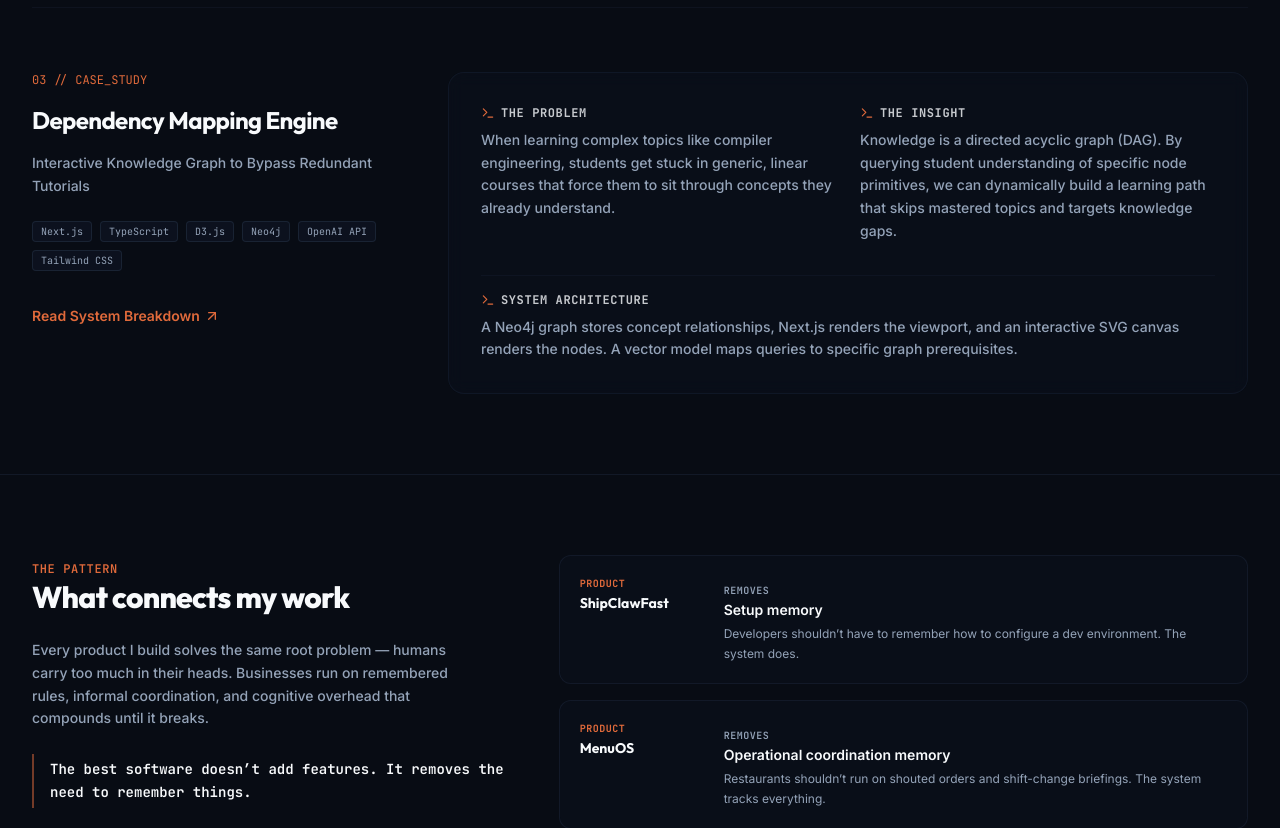
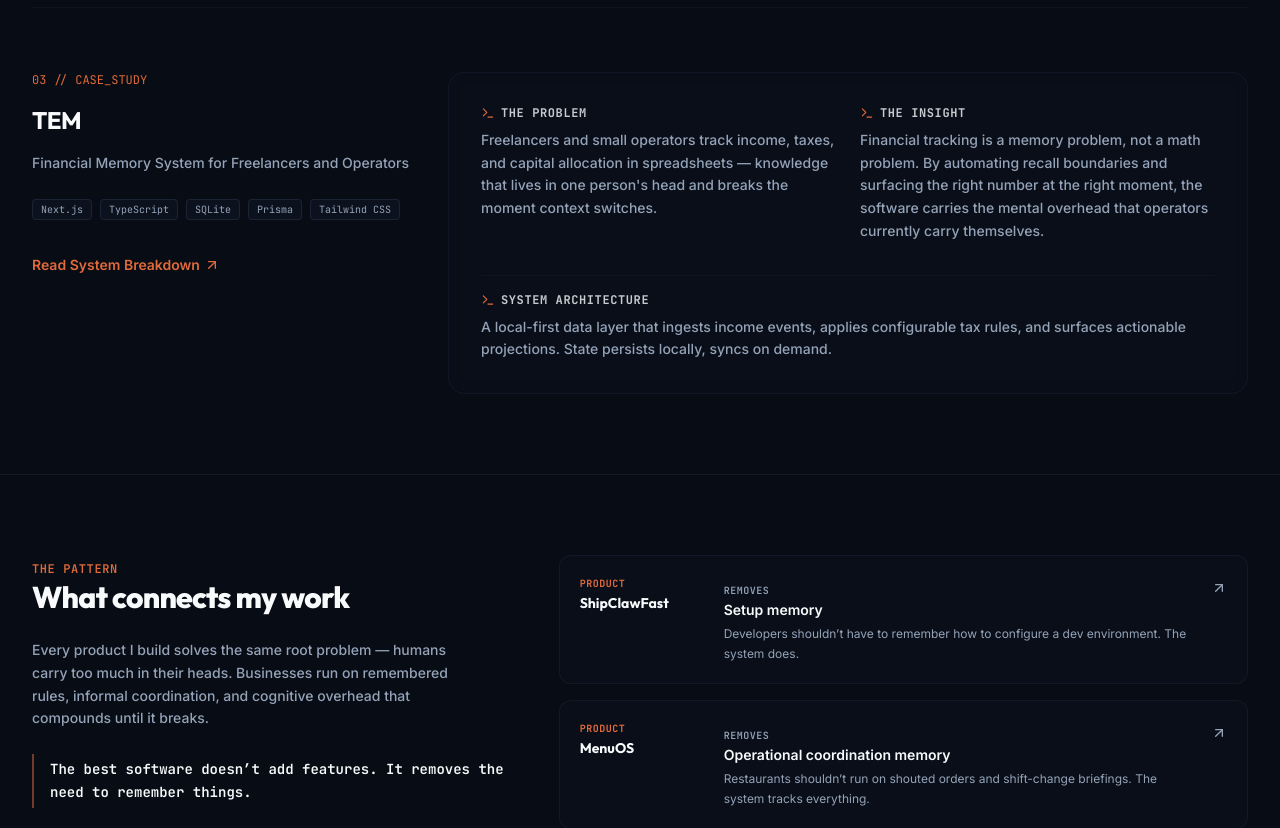
Before and after one commit to shashankatthaluri/shashank_systems, a Next.js app: page / in a window 1280 px wide. Shown: the part 2120-2948 px from the top of the page. Built offline with nearby package versions, Linux system fonts and the light colour scheme.

Commit message:
feat: add TEM and Household OS as full project entries with demo URLs

```diff
--- a/src/app/page.tsx
+++ b/src/app/page.tsx
@@ -272,37 +272,45 @@ export default function Home() {
                   product: "ShipClawFast",
                   removes: "Setup memory",
                   detail: "Developers shouldn&rsquo;t have to remember how to configure a dev environment. The system does.",
+                  href: "https://www.shipclawfast.com/",
                 },
                 {
                   product: "MenuOS",
                   removes: "Operational coordination memory",
                   detail: "Restaurants shouldn&rsquo;t run on shouted orders and shift-change briefings. The system tracks everything.",
+                  href: "/work/menuos",
                 },
                 {
                   product: "TEM",
                   removes: "Financial tracking memory",
                   detail: "Freelancers and operators shouldn&rsquo;t hold income, taxes, and projections in spreadsheets. The system computes it.",
+                  href: "https://tem-nu.vercel.app/",
                 },
                 {
                   product: "Household OS",
                   removes: "Wealth coordination memory",
                   detail: "Families shouldn&rsquo;t track shared finances through WhatsApp messages. The system holds the ground truth.",
+                  href: "https://private-wealth-app.vercel.app/",
                 },
               ].map((item) => (
-                <div
+                <a
                   key={item.product}
+                  href={item.href}
+                  target={item.href.startsWith("http") ? "_blank" : undefined}
+                  rel={item.href.startsWith("http") ? "noopener noreferrer" : undefined}
                   className="flex items-start gap-6 p-5 rounded-xl border border-border-subtle/50 bg-card-bg/25 hover:border-accent/30 transition-colors group"
                 >
                   <div className="shrink-0 min-w-[120px]">
                     <span className="font-mono text-[10px] text-accent font-bold uppercase tracking-wider block">PRODUCT</span>
-                    <span className="font-heading text-sm font-bold text-foreground mt-0.5 block">{item.product}</span>
+                    <span className="font-heading text-sm font-bold text-foreground mt-0.5 block group-hover:text-accent transition-colors">{item.product}</span>
                   </div>
                   <div className="flex-1 space-y-1">
                     <span className="font-mono text-[10px] text-text-muted font-semibold uppercase tracking-wider">REMOVES</span>
                     <p className="text-sm font-semibold text-foreground">{item.removes}</p>
                     <p className="text-xs text-text-muted leading-relaxed font-sans" dangerouslySetInnerHTML={{ __html: item.detail }} />
                   </div>
-                </div>
+                  <ArrowUpRight className="h-4 w-4 text-text-muted group-hover:text-accent shrink-0 mt-1 transition-colors" />
+                </a>
               ))}
             </div>
           </div>
--- a/src/content/data.ts
+++ b/src/content/data.ts
@@ -137,6 +137,61 @@ Kitchen Node Merger (Resolving State Queue):
 + Order_Item: [Dessert] (Timestamp = 12)
 Result: [Starter] strictly precedes [Dessert] in the dispatch rendering.`,
     github: "https://github.com/shashank-atthaluri/menuos"
+  },
+  {
+    slug: "tem",
+    title: "TEM",
+    tagline: "Financial Memory System for Freelancers and Operators",
+    problem: "Freelancers and small operators track income, taxes, and capital allocation in spreadsheets — knowledge that lives in one person's head and breaks the moment context switches.",
+    whyFailed: "Standard accounting tools are designed for accountants, not operators. They surface historical data without surfacing what to do next. The cognitive load of interpretation remains entirely on the human.",
+    insight: "Financial tracking is a memory problem, not a math problem. By automating recall boundaries and surfacing the right number at the right moment, the software carries the mental overhead that operators currently carry themselves.",
+    philosophy: "The system should know what you owe, what you earned, and what you'll owe next quarter — without being asked.",
+    architecture: "A local-first data layer that ingests income events, applies configurable tax rules, and surfaces actionable projections. State persists locally, syncs on demand.",
+    techStack: ["Next.js", "TypeScript", "SQLite", "Prisma", "Tailwind CSS"],
+    impact: "Eliminates the need to open a spreadsheet to answer basic financial questions at the end of a work week.",
+    challenges: "Tax rules are jurisdiction-specific and change annually. Instead of trying to automate everything, the system provides configurable boundaries that operators tune once and the system applies consistently.",
+    lessons: "Simplicity over completeness. A system that answers three financial questions reliably beats one that tries to answer thirty and requires manual auditing.",
+    future: "Add automated invoice reconciliation and cash flow projection windows.",
+    timeline: "Build Duration: 6 weeks | Status: Active",
+    operationalNote: "Early versions tried to categorise transactions automatically. Categorisation errors required more correction time than manual entry. Switched to structured manual input with smart defaults.",
+    compromise: "No automatic bank sync. Removed it to avoid OAuth complexity and keep the system locally trustworthy without third-party dependencies.",
+    deprecatedApproach: "Automatic transaction categorisation via pattern matching. Abandoned when miscategorisation required more effort to fix than the time saved.",
+    buildArtifact: `[TEM FINANCIAL STATE SNAPSHOT]
+$ tem status
+  income_ytd:        ₹4,82,000
+  tax_estimate_q3:   ₹68,400  (28% effective)
+  available_capital: ₹3,28,000
+  next_review:       2026-07-01
+  status: [NO_ACTION_REQUIRED]`,
+    demo: "https://tem-nu.vercel.app/"
+  },
+  {
+    slug: "household-os",
+    title: "Household OS",
+    tagline: "Shared Wealth Coordination System for Families",
+    problem: "Families manage shared finances through WhatsApp messages, scattered spreadsheets, and conversations that happen once and are never recorded — leaving no single source of truth for joint assets, expenses, and decisions.",
+    whyFailed: "Consumer budgeting apps are designed for individuals. They assume a single owner and a single account. Shared household finance involves multiple stakeholders, joint decisions, and implicit rules that change over time.",
+    insight: "A household is a small distributed system with multiple contributors and shared state. The system should hold the ground truth so no individual family member has to.",
+    philosophy: "Shared finances should not require a designated memory-keeper. The software absorbs that role.",
+    architecture: "A multi-user local-first application with shared state sync. Each family member sees a consistent view of assets, liabilities, and decisions. Changes propagate and are versioned.",
+    techStack: ["Next.js", "TypeScript", "SQLite", "Prisma", "Tailwind CSS"],
+    impact: "Removes the need for weekly 'money conversations' by keeping shared financial state continuously visible and current.",
+    challenges: "Defining access boundaries without making the system feel intrusive. Chose a transparent model where all members see all shared state — no hidden categories.",
+    lessons: "The hardest part of shared financial software is social, not technical. The system has to feel fair and neutral to all parties or it won't be used.",
+    future: "Add long-horizon goal tracking and milestone milestones for major shared purchases.",
+    timeline: "Build Duration: 5 weeks | Status: Active",
+    operationalNote: "Early versions had too many categories. Simplified to four: income, fixed expenses, discretionary, and savings. Anything more created categorisation debates, not clarity.",
+    compromise: "No automatic reconciliation with bank statements. Kept it manual to preserve the system's role as a deliberate coordination tool, not a passive feed.",
+    deprecatedApproach: "Per-user budget silos with a shared summary view. Abandoned because it recreated the same fragmentation problem the system was meant to solve.",
+    buildArtifact: `[HOUSEHOLD OS STATE VIEW]
+$ household status
+  shared_income_july:    ₹1,20,000
+  fixed_commitments:     ₹44,000
+  discretionary_pool:    ₹38,000
+  savings_target_delta:  ₹+6,200 ahead
+  last_updated:          2026-06-02 by Shashank
+  status: [ON_TRACK]`,
+    demo: "https://private-wealth-app.vercel.app/"
   },
   {
     slug: "dependency-mapping",
```
